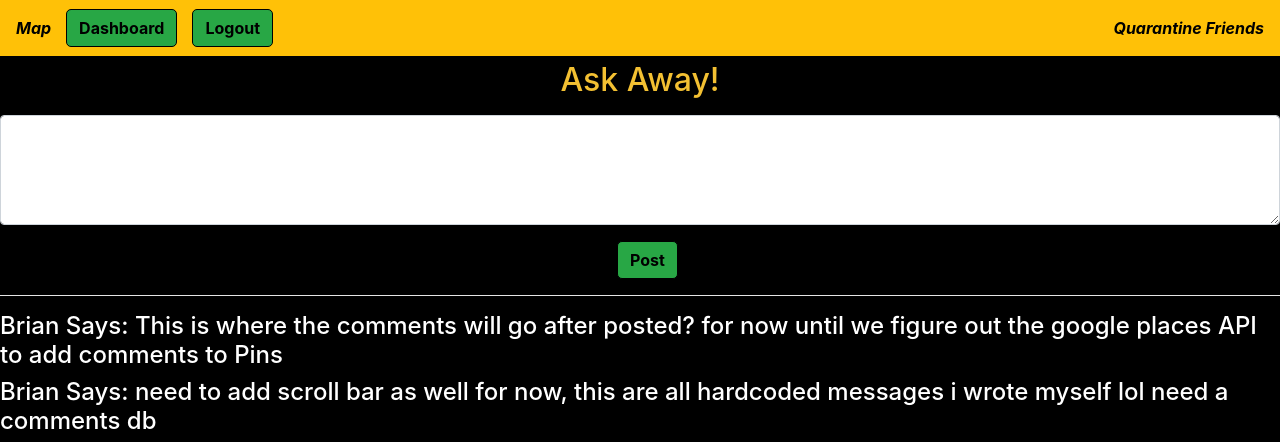
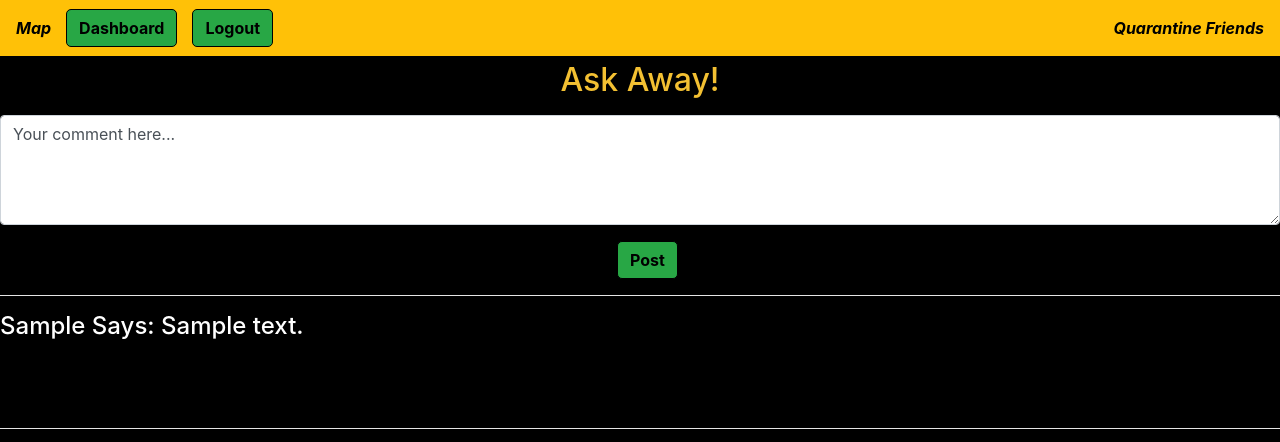
Before and after one commit to JustinGillis/Quarantine-Friends, a Flask app: template templates/test.html in a window 1280 px wide. Shown: the top 442 px of the page. Run offline with Flask 2, Linux system fonts and the light colour scheme; tables that the repository leaves empty hold one stand-in row (values such as "Sample post"); the template is opened without the code that fills it: values that come from a table or form of the project are taken from there, most other values are stand-ins (such as "Sample title", 1, 10 or a date in 2020); some libraries are stand-ins or nearby versions.

Commit message:
added DB and correct voting options

```diff
--- a/app.py
+++ b/app.py
@@ -5,6 +5,7 @@ from sqlalchemy.sql import func
 from flask_migrate import Migrate
 from flask_bcrypt import Bcrypt
 from flask import json
+
 
 app = Flask(__name__)
 
@@ -18,30 +19,45 @@ app.secret_key = 'secret key'
 EMAIL_REGEX = re.compile(r'^[a-zA-Z0-9.+_-]+@[a-zA-Z0-9._-]+\.[a-zA-Z]+$')
 bcrypt = Bcrypt(app)
 
+
+upvote_table = db.Table('upvotes',
+              db.Column('user_id', db.Integer, db.ForeignKey('user.id', ondelete='cascade'), primary_key=True),
+              db.Column('item_id', db.Integer, db.ForeignKey('item.id', ondelete='cascade'), primary_key=True))
+
+downvote_table = db.Table('downvotes',
+              db.Column('user_id', db.Integer, db.ForeignKey('user.id', ondelete='cascade'), primary_key=True),
+              db.Column('item_id', db.Integer, db.ForeignKey('item.id', ondelete='cascade'), primary_key=True))
+
 class User(db.Model):
     id = db.Column(db.Integer, primary_key=True)
     first_name = db.Column(db.String(255))
     last_name = db.Column(db.String(255))
     email = db.Column(db.String(255))
     password = db.Column(db.String(255))
+    items_this_user_upvoted = db.relationship('Item', secondary=upvote_table)
+    items_this_user_downvoted = db.relationship('Item', secondary=downvote_table)
     created_at = db.Column(db.DateTime, server_default=func.now())
     updated_at = db.Column(db.DateTime, server_default=func.now(), onupdate=func.now())
+
 class Item(db.Model):
     id = db.Column(db.Integer, primary_key=True)
     category = db.Column(db.String(255))
     lat = db.Column(db.String(255))
     lng = db.Column(db.String(255))
     votes = db.Column(db.Integer, default=0)
+    users_who_upvoted_this_item = db.relationship('User', secondary=upvote_table)
+    users_who_downvoted_this_item = db.relationship('User', secondary=downvote_table)
     created_at = db.Column(db.DateTime, server_default=func.now())
     updated_at = db.Column(db.DateTime, server_default=func.now(), onupdate=func.now())
+
 class Comment(db.Model):
     id = db.Column(db.Integer, primary_key=True)
     content = db.Column(db.String(255))
     author_id = db.Column(db.Integer, db.ForeignKey("user.id", ondelete="cascade"), nullable=False)
     author = db.relationship('User', foreign_keys=[author_id], backref="user_comments")
-    item_id = db.Column(db.Integer, db.ForeignKey("item.id", ondelete="cascade"), nullable=False)
     created_at = db.Column(db.DateTime, server_default=func.now())
     updated_at = db.Column(db.DateTime, server_default=func.now(), onupdate=func.now())
+
 
 @app.route('/')
 def index():
@@ -111,37 +127,54 @@ def edit():
 
 
 # start of routes under construction
-
 @app.route('/on_upvote/<id>')
 def on_upvote(id):
-    item = Item.query.filter_by(id=id).first()
+    item = Item.query.get(id)
+    user = User.query.get(session['userid'])
+
+    if item in user.items_this_user_downvoted:
+        user.items_this_user_downvoted.remove(item)
+        db.session.commit()
+        print('user removed from downvote list')
+
+    user.items_this_user_upvoted.append(item)
+    db.session.commit()
+    print('user added to upvote list')
+
     item.votes +=1
     db.session.commit()
-    print('upvote complete')
+    print('votes increased by 1')
+
+    print('upvote process complete')
     return redirect('/test')
 
 @app.route('/on_downvote/<id>')
 def on_unlike(id):
-    item = Item.query.filter_by(id=id).first()
+    item = Item.query.get(id)
+    user = User.query.get(session['userid'])
+
+    if item in user.items_this_user_upvoted:
+        user.items_this_user_upvoted.remove(item)
+        db.session.commit()
+        print('user removed from upvote list')
+
+    user.items_this_user_downvoted.append(item)
+    db.session.commit()
+    print('user added to downvote list')
+
     item.votes -=1
     db.session.commit()
-    print('downvote complete')
+    print('votes reduced by 1')
+
+    print('downvote process complete')
     return redirect('/test')
 
-@app.route('/on_comment/<id>', methods=['POST'])
-def on_comment(id):
-    comment = Comment(content=request.form['content'], author_id=session['userid'], project_id=id)
+@app.route('/on_comment', methods=['POST'])
+def on_comment():
+    comment = Comment(content=request.form['comment'], author_id=session['userid'])
     db.session.add(comment)
     db.session.commit()
-    return redirect('/view_project/' + id)
-
-@app.route('/on_delete_comment/<project>/<id>')
-def on_delete_comment(project, id):
-    existing_user = User.query.get(session['userid'])
-    comment = Comment.query.get(id)
-    existing_user.user_comments.remove(comment)
-    db.session.commit()
-    return redirect('/view_project/' + project)
+    return redirect('/test')
 
 # end of routes under construction
 
@@ -156,25 +189,53 @@ def logout():
 
 @app.route('/test')
 def test():
+    # checks if user is logged in
+    if 'userid' not in session:
+        return redirect('/')
+
+    user = User.query.get(session['userid'])
     items = Item.query.all()
+
     markers = []
+
     if items:
-        markers = []
+
+        # get logged in user info
         for item in items:
+
+            # doesn't add item if less than 0 votes
             if item.votes >= 0:
                 temp = {}
+
+                # set coords of item
                 coords = {
                     'lat' : float(item.lat),
                     'lng' : float(item.lng)
                 }
+
+                # checks category and sets correct iconImage
+                if item.category == 'toiletPaper':
+                    iconImage = 'https://i.ibb.co/Zx24VKX/toilet-Paper.png'
+
+                # sets correct voting links
+                if user in item.users_who_upvoted_this_item:
+                    content = '<p class="text-danger" >Votes: %s</p> <a href="on_downvote/%s">Downvote</a>' % (item.votes, item.id)
+                elif user in item.users_who_downvoted_this_item:
+                    content = '<p class="text-danger" >Votes: %s</p> <a href="on_upvote/%s">Upvote</a> ' % (item.votes, item.id)
+                else:
+                    content = '<p class="text-danger" >Votes: %s</p> <a href="on_upvote/%s">Upvote</a> <a href="on_downvote/%s">Downvote</a>' % (item.votes, item.id, item.id)
+
+                # updates object to marker list
                 temp.update({
                     'coords' : coords,
-                    'iconImage' : 'https://i.ibb.co/Zx24VKX/toilet-Paper.png',
-                    'content' : '<p>Votes: %s</p><a href="on_upvote/%s">Upvote</a> <a href="on_downvote/%s">Downvote</a>' % (item.votes, item.id, item.id)
+                    'iconImage' : iconImage,
+                    'content' : content
                 })
                 markers.append(temp)
-    print('markers:', markers)
-    return render_template('test.html', markers=markers)
+
+    comments = Comment.query.all()
+
+    return render_template('test.html', markers=markers, comments=comments)
 
 @app.route('/on_test', methods=['POST'])
 def ontest():
--- a/templates/test.html
+++ b/templates/test.html
@@ -37,19 +37,22 @@
     </div>
   </nav>
   <div>
-    <form>
+    <form action="/on_comment" method="post">
       <div class="form-group">
-          <label for="comments"><h2>Ask Away!</h2></label>
-          <textarea class="form-control" name="comments" rows="4" cols="30"></textarea>
+          <label for="comment"><h2>Ask Away!</h2></label>
+          <textarea class="form-control" name="comment" rows="4" cols="30">Your comment here...</textarea>
       </div>
     <input type="submit" class="btn btn-success" value="Post">
   </form>
   </div>
   <hr>
-  <div>
-  <h4> Brian Says: This is where the comments will go after posted? for now until we figure out the google places API to add comments to Pins </h4>
-  <h4>Brian Says: need to add scroll bar as well for now, this are all hardcoded messages i wrote myself lol need a comments db</h4>
-</div>
+  <div id="comments" style="overflow: auto; height: 100px">
+    {% for comment in comments %}
+        <h4> {{ comment.author['first_name'] }} Says: {{ comment.content }} </h4>
+    {% endfor %}
+  <!-- <h4> Brian Says: This is where the comments will go after posted? for now until we figure out the google places API to add comments to Pins </h4>
+  <h4>Brian Says: need to add scroll bar as well for now, this are all hardcoded messages i wrote myself lol need a comments db</h4> -->
+  </div>
 <hr>
   <div id="map"></div>
 
```
Also changed, not shown: static/css/map.css (line endings or trailing spaces).
